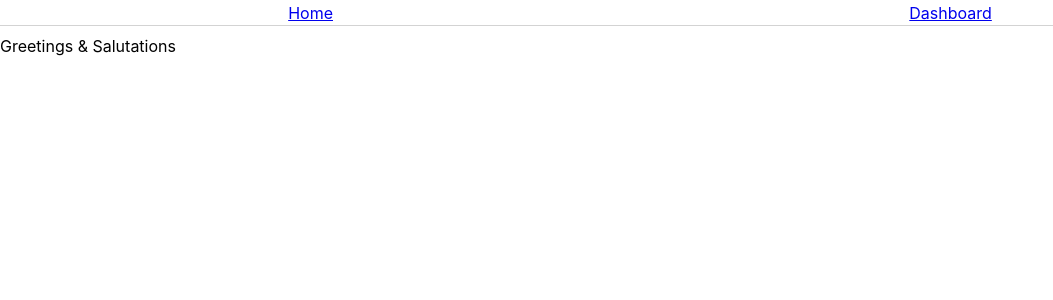
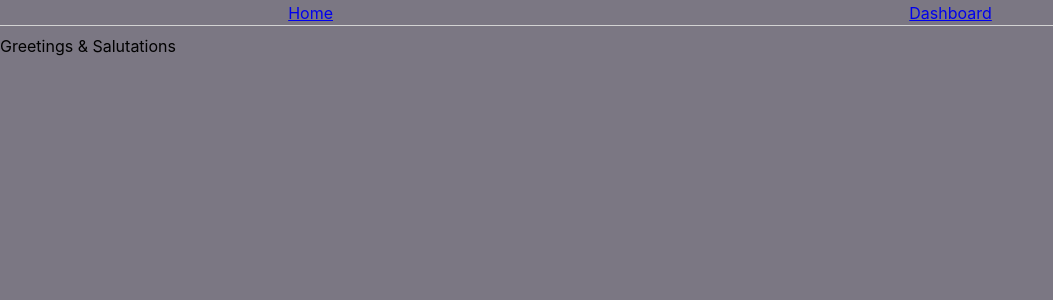
Before and after one commit to plx-edu/ghactions-intro, a React (Create React App) app: page / in a window 1280 px wide. Shown: the top 300 px of the page, without its empty margins (0-1053 px from the left). Built offline with nearby package versions, Linux system fonts and the light colour scheme.

Commit message:
very light styling

```diff
--- a/src/index.css
+++ b/src/index.css
@@ -1,13 +1,14 @@
 body {
-  margin: 0;
-  font-family: -apple-system, BlinkMacSystemFont, 'Segoe UI', 'Roboto', 'Oxygen',
-    'Ubuntu', 'Cantarell', 'Fira Sans', 'Droid Sans', 'Helvetica Neue',
-    sans-serif;
-  -webkit-font-smoothing: antialiased;
-  -moz-osx-font-smoothing: grayscale;
+	margin: 0;
+	font-family: -apple-system, BlinkMacSystemFont, "Segoe UI", "Roboto", "Oxygen", "Ubuntu", "Cantarell", "Fira Sans",
+		"Droid Sans", "Helvetica Neue", sans-serif;
+	-webkit-font-smoothing: antialiased;
+	-moz-osx-font-smoothing: grayscale;
+}
+body {
+	background-color: rgb(123, 119, 131);
 }
 
 code {
-  font-family: source-code-pro, Menlo, Monaco, Consolas, 'Courier New',
-    monospace;
+	font-family: source-code-pro, Menlo, Monaco, Consolas, "Courier New", monospace;
 }
```
Also changed, not shown: src/App.css (indentation only).
